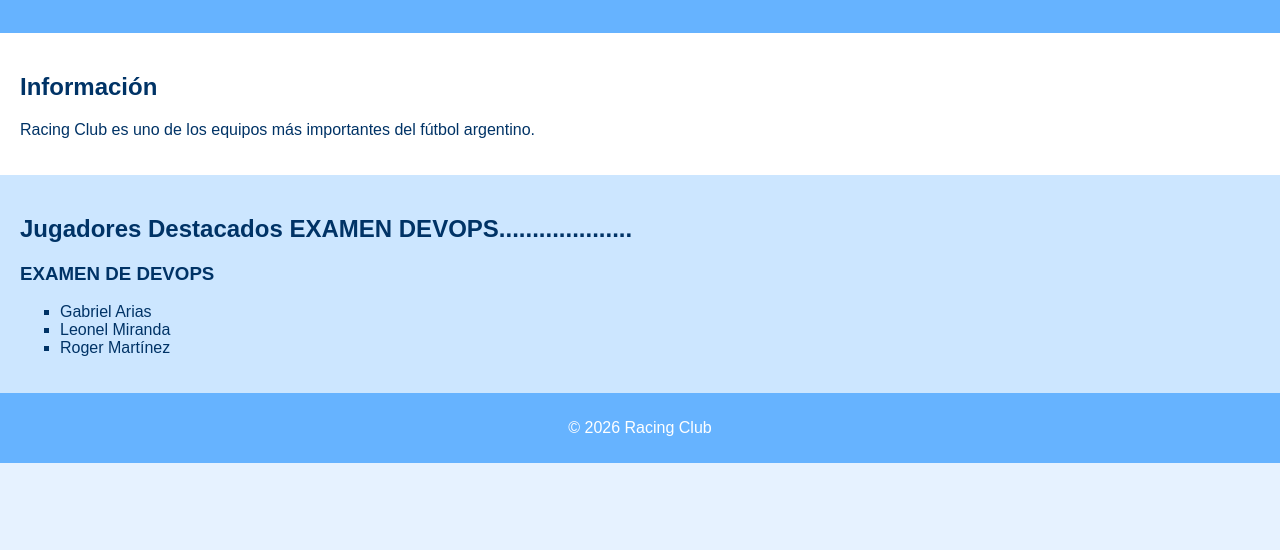
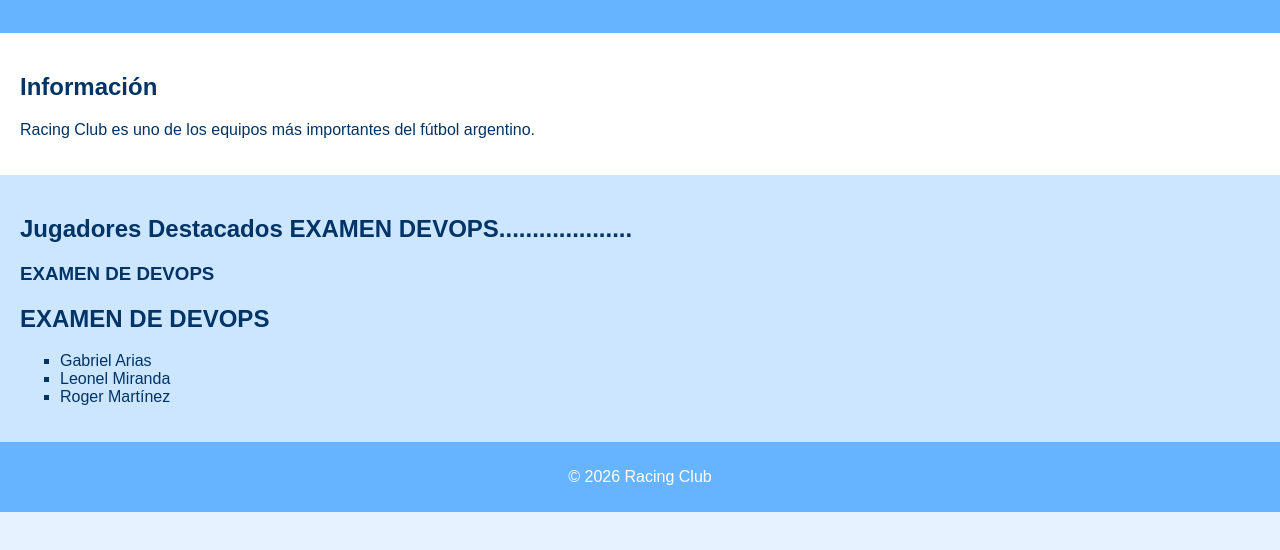
Before and after one commit to EverVillca32/mi-proyecto, a plain HTML site: page index.html in a window 1280 px wide. Shown: the part 94-644 px from the top of the page. Drawn offline with Linux system fonts and the light colour scheme.

Commit message:
AUMENTE H2

```diff
--- a/index.html
+++ b/index.html
@@ -20,6 +20,7 @@
     <section class="jugadores">
         <h2>Jugadores Destacados EXAMEN DEVOPS....................</h2>
         <h3>EXAMEN DE DEVOPS</h3>
+        <h2>EXAMEN DE DEVOPS</h2>
         <ul>
             <li>Gabriel Arias</li>
             <li>Leonel Miranda</li>
```
